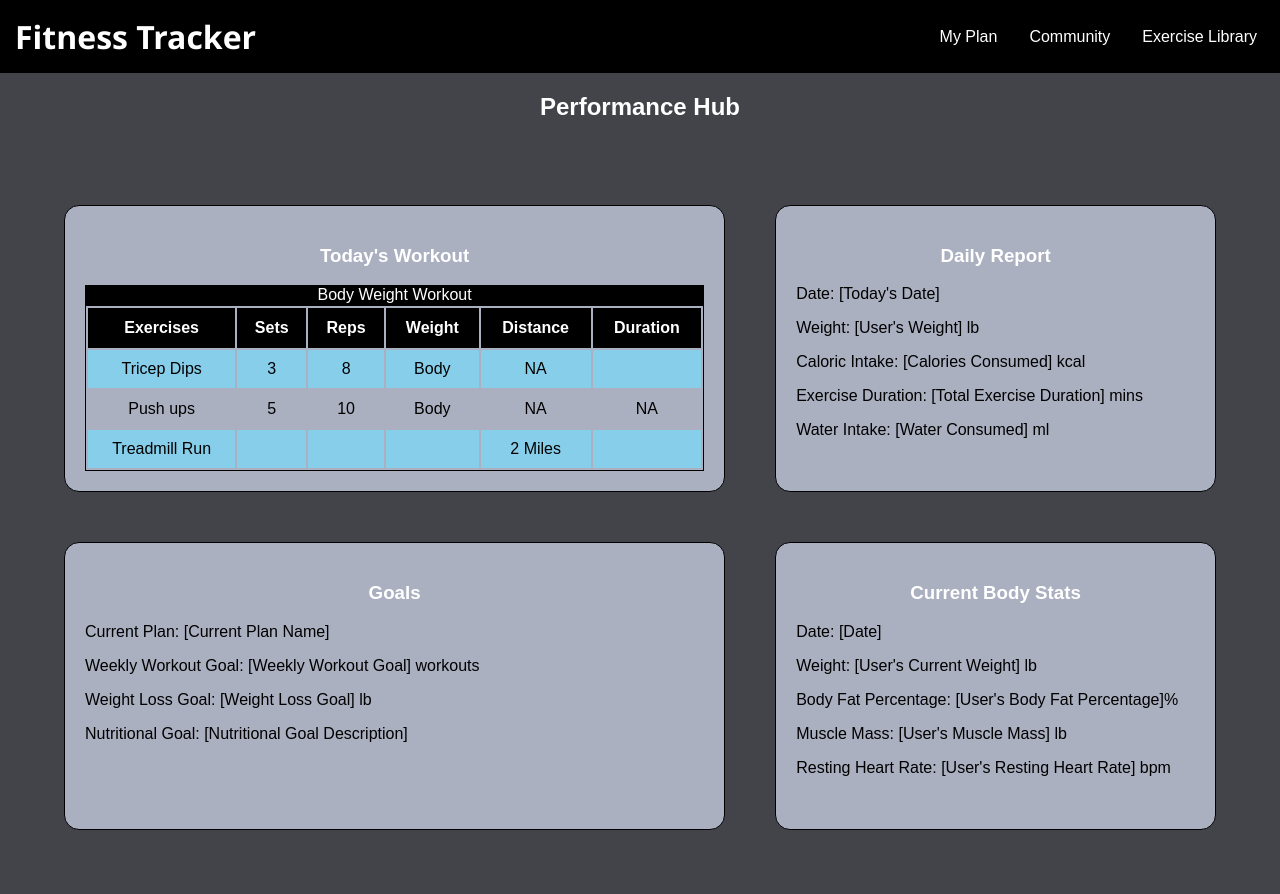
After one commit to fasheng14/FitnessTracker, a PHP site: page /userDashboard.php in a window 1280 px wide. The commit adds this page. Run offline with PHP 8.4, Linux system fonts and the light colour scheme.

Commit message:
Updates to styling on User Dashboard and Home Page. Created Logout Process

```diff
--- a/signIn.php
+++ b/signIn.php
@@ -10,6 +10,7 @@
 <body>
     <header>
         <h1 style="font-size: 2em;">Sign In</h1>
+        <a href="unloggedHome.html">Link to unloggedhome</a>
     </header>
 
     <!-- Main Content  -->
--- /dev/null
+++ b/userDashboard.php
@@ -0,0 +1,106 @@
+<!DOCTYPE html>
+<html lang="en">
+    <head>
+        <meta charset="UTF-8">
+        <meta name="viewport" content="width=device-width, initial-scale=1.0">
+        <title>User Dashboard</title>
+        <link rel="stylesheet" type="text/css" href="userDashboardStyle.css">
+    </head>
+    <body>
+        <header>
+            <h1>Fitness Tracker</h1>
+
+            <!-- Navigation between site pages  -->
+            <nav>
+                <a href="">My Plan</a>
+                <a href="">Community</a>
+                <a href="">Exercise Library</a>
+            </nav>
+        </header>
+
+
+
+
+        <!-- Main Content  -->
+        <main>
+            <h2>Performance Hub</h2>
+            <div class="container">
+
+            <!-- Today's workout item box  -->
+                <div class="item" id="todayWorkout">
+                    <h3>Today's Workout</h3>
+
+                    <!-- Table for today's workout  -->
+                    <table>
+                        <caption>Body Weight Workout</caption>
+                        <tr>
+                            <th>Exercises</th>
+                            <th>Sets</th>
+                            <th>Reps</th>
+                            <th>Weight</th>
+                            <th>Distance</th>
+                            <th>Duration</th>
+                        </tr>
+                        <tr>
+                            <td>Tricep Dips</td>
+                            <td>3</td>
+                            <td>8</td>
+                            <td>Body</td>
+                            <td>NA</td>
+                            <td></td>
+                        </tr>
+                        <tr>
+                            <td>Push ups</td>
+                            <td>5</td>
+                            <td>10</td>
+                            <td>Body</td>
+                            <td>NA</td>
+                            <td>NA</td>
+                        </tr>
+                        <tr>
+                            <td>Treadmill Run</td>
+                            <td></td>
+                            <td></td>
+                            <td></td>
+                            <td>2 Miles</td>
+                            <td></td>
+                        </tr>
+                    </table>
+                </div>
+
+                <!-- Daily Report item box  -->
+                <div class="item" id="dailyReport">
+                    <h3>Daily Report</h3>
+                    <p>Date: [Today's Date]</p>
+                    <p>Weight: [User's Weight] lb</p>
+                    <p>Caloric Intake: [Calories Consumed] kcal</p>
+                    <p>Exercise Duration: [Total Exercise Duration] mins</p>
+                    <p>Water Intake: [Water Consumed] ml</p>
+                </div>
+
+                <!-- Goals item box  -->
+                <div class="item" id="goals">
+                    <h3>Goals</h3>
+                    <p>Current Plan: [Current Plan Name]</p>
+                    <p>Weekly Workout Goal: [Weekly Workout Goal] workouts</p>
+                    <p>Weight Loss Goal: [Weight Loss Goal] lb</p>
+                    <p>Nutritional Goal: [Nutritional Goal Description]</p>
+                </div>
+
+                <!-- Current body stats item box  -->
+                <div class="item" id="currentBodyStats">
+                    <h3>Current Body Stats</h3>
+                    <p>Date: [Date]</p>
+                    <p>Weight: [User's Current Weight] lb</p>
+                    <p>Body Fat Percentage: [User's Body Fat Percentage]%</p>
+                    <p>Muscle Mass: [User's Muscle Mass] lb</p>
+                    <p>Resting Heart Rate: [User's Resting Heart Rate] bpm</p>
+                </div>
+            </div>
+
+        </main>
+    </body>
+    <footer>
+
+    </footer>
+</html>
--- /dev/null
+++ b/userDashboardStyle.css
@@ -0,0 +1,90 @@
+/* Header */
+header {
+    background-color: black;
+    color: white;
+    display: flex;
+    justify-content: space-between;
+    align-items: center;
+    padding: 15px;
+}
+
+h1 {
+    margin: 0;
+    font-family: 'Segoe UI', Tahoma, Geneva, Verdana, sans-serif;
+}
+
+nav {
+    display: flex;
+    gap: 1em;
+}
+
+nav a {
+    color: white;
+    text-decoration: none;
+    padding: 8px;
+    border-radius: 4px;
+    transition: background-color 0.3s;
+}
+
+nav a:hover {
+    background-color: #555;
+}
+
+/* Main */
+body {
+    background-color: rgb(66, 68, 74);
+    margin: 0;
+    font-family: Arial, sans-serif;
+}
+
+h1, h2, h3 {
+    text-align: center;
+    color: white;
+}
+
+table {
+    width: 100%;
+    margin-left: auto;
+    margin-right: auto;
+}
+
+tr:nth-child(even) {
+    background-color: skyblue;
+}
+
+table, th, caption {
+    border: 1px solid black;
+}
+
+th, caption {
+    color: white;
+    background-color: black;
+}
+
+th, td {
+    text-align: center;
+    padding: 10px;
+}
+
+.container {
+    display: grid;
+    grid-template-columns: 3fr 2fr;
+    grid-template-rows: 1fr 1fr;
+    gap: 50px 50px;
+    padding: 5%;
+}
+
+.item {
+    padding: 20px;
+    border-radius: 10px;
+    background-color: lightgrey;
+}
+
+#todayWorkout,
+#dailyReport,
+#goals,
+#currentBodyStats {
+    border: 1px solid black;
+    border-radius: 15px;
+    background-color: rgb(171, 176, 193);
+}
```
Also changed, not shown: index.html (+14 -4 lines), logout.php (added, +18 -0 lines), style.css (+23 -50 lines), styleSignIn.css (+10 -4 lines).
